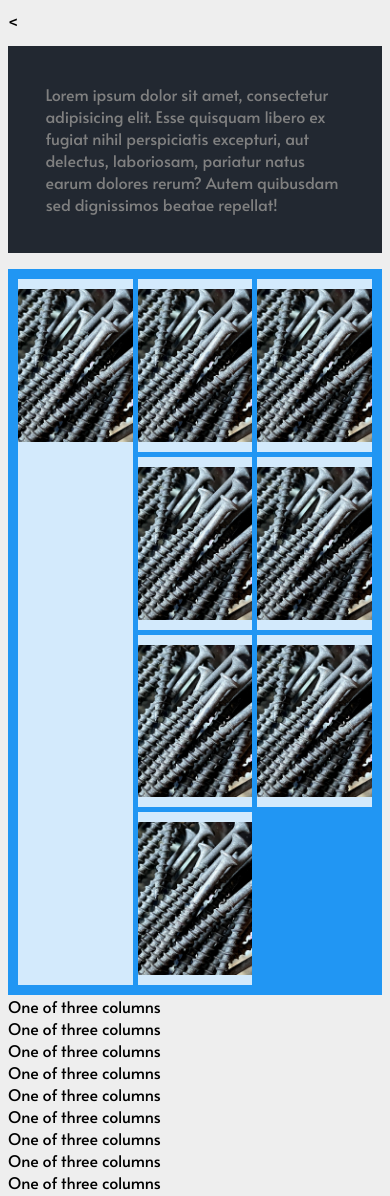
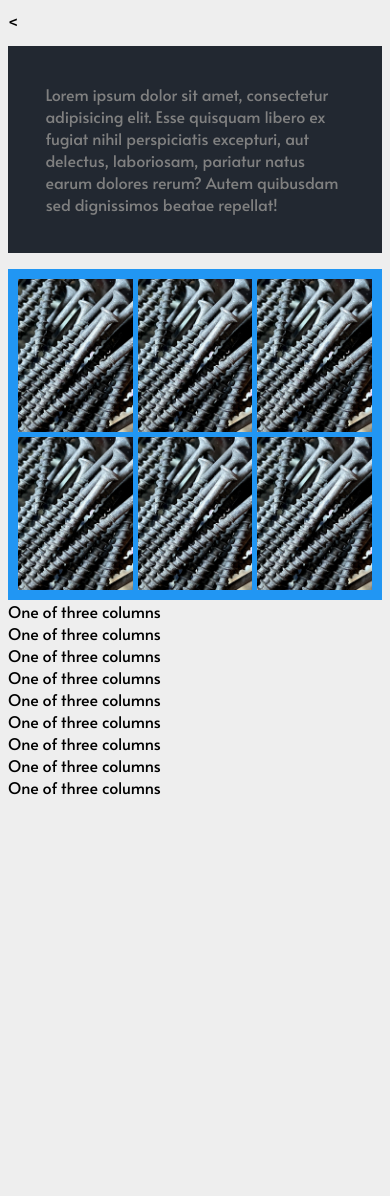
Before and after one commit to elanacelano/carousel, a plain HTML site: page index.html in a window 390 px wide. After the commit the page ends 844 px from the top, so only its background shows below. Drawn offline with Linux system fonts and the light colour scheme.

Commit message:
responsive grid layout

```diff
--- a/css/style.css
+++ b/css/style.css
@@ -20,12 +20,12 @@ p{
   padding: 10px;
 }
 
-.grid-container > div {
+/*.grid-container > div {
   background-color: rgba(255, 255, 255, 0.8);
   text-align: center;
   padding: 10px 0;
 /*  font-size: 30px;*/
-}
+}*/
 
 .item1 {
   grid-row-start: 1;
--- a/index.html
+++ b/index.html
@@ -34,12 +34,7 @@
   <div class="item6">
     <img src="img/screws.jpg">
   </div>
-  <div class="item7">
-    <img src="img/screws.jpg">
-  </div>
-  <div class="item8">
-    <img src="img/screws.jpg">
-  </div>
+
 </div>
 <!--  -->
 
@@ -86,7 +81,8 @@
 </div>
 
 <!-- <img src="img/screws.jpg">
- --><!-- 	<div id="carouselExampleFade" class="carousel slide carousel-fade" data-ride="carousel">
+ -->
+ <!-- 	<div id="carouselExampleFade" class="carousel slide carousel-fade" data-ride="carousel">
   		<div class="carousel-inner">
 	    	<div class="carousel-item active">
 	      	<img src="img/screws.jpg" class="d-block w-25" alt="...">
```
